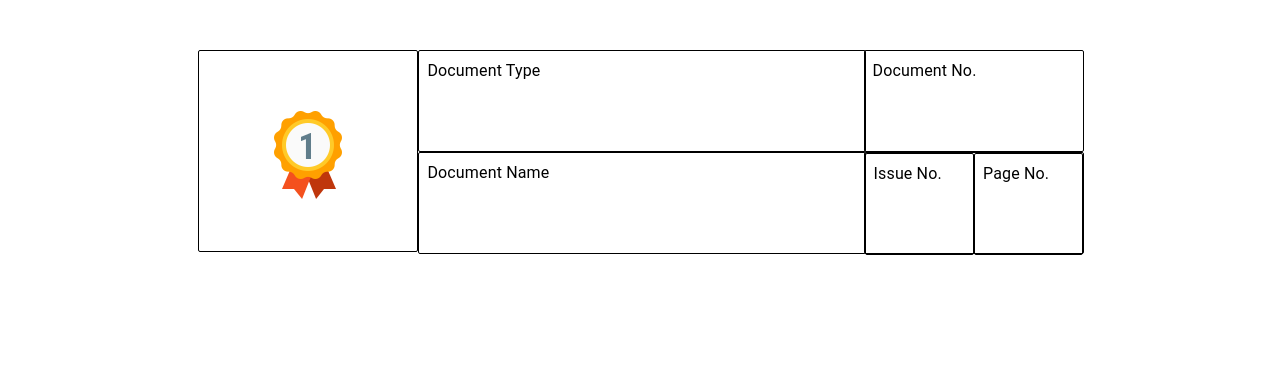
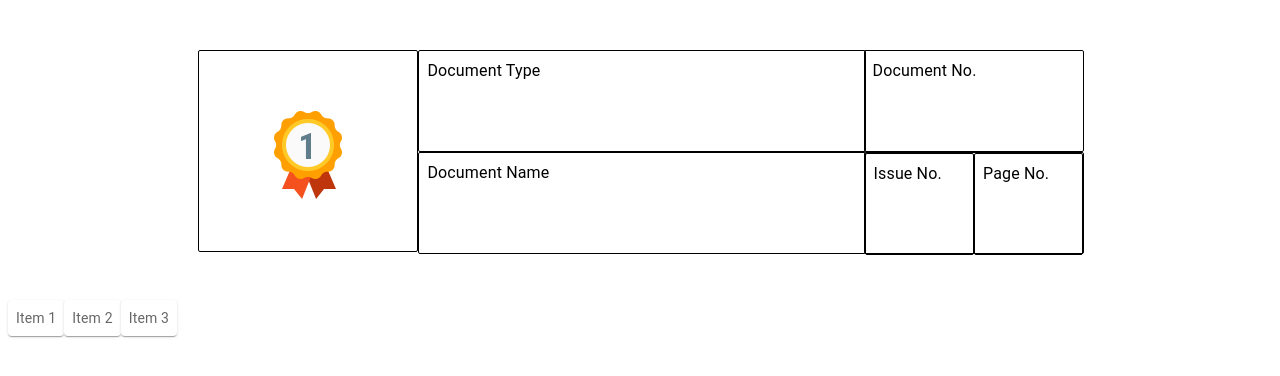
Before and after one commit to Josiah2122/My-testing-repo, a React (Vite) app: page / in a window 1280 px wide. Shown: the top 376 px of the page. Built offline with nearby package versions, Linux system fonts and the light colour scheme.

Commit message:
wanted to test using stack

```diff
--- a/src/IsoComponent.jsx
+++ b/src/IsoComponent.jsx
@@ -1,9 +1,19 @@
 import React from "react";
 import firstImg from "./assets/first.png";
-import { Typography } from "@mui/material";
+import { Box, Paper, Stack, Typography } from "@mui/material";
+import { styled } from "@mui/material/styles";
+
+const Item = styled(Paper)(({ theme }) => ({
+  backgroundColor: theme.palette.mode === "dark" ? "#1A2027" : "#fff",
+  ...theme.typography.body2,
+  padding: theme.spacing(1),
+  textAlign: "center",
+  color: theme.palette.text.secondary,
+}));
 
 export default function IsoComponent() {
   return (
+    <>
       <div
         style={{
           display: "flex",
@@ -103,5 +113,14 @@ export default function IsoComponent() {
           </div>
         </div>
       </div>
+
+      <Box sx={{ width: "100%", marginTop: "50px" }}>
+        <Stack direction="row" sx={{ margin: "auto" }}>
+          <Item>Item 1</Item>
+          <Item>Item 2</Item>
+          <Item>Item 3</Item>
+        </Stack>
+      </Box>
+    </>
   );
 }
```
Lines whose indentation alone changed are shown as unchanged.
